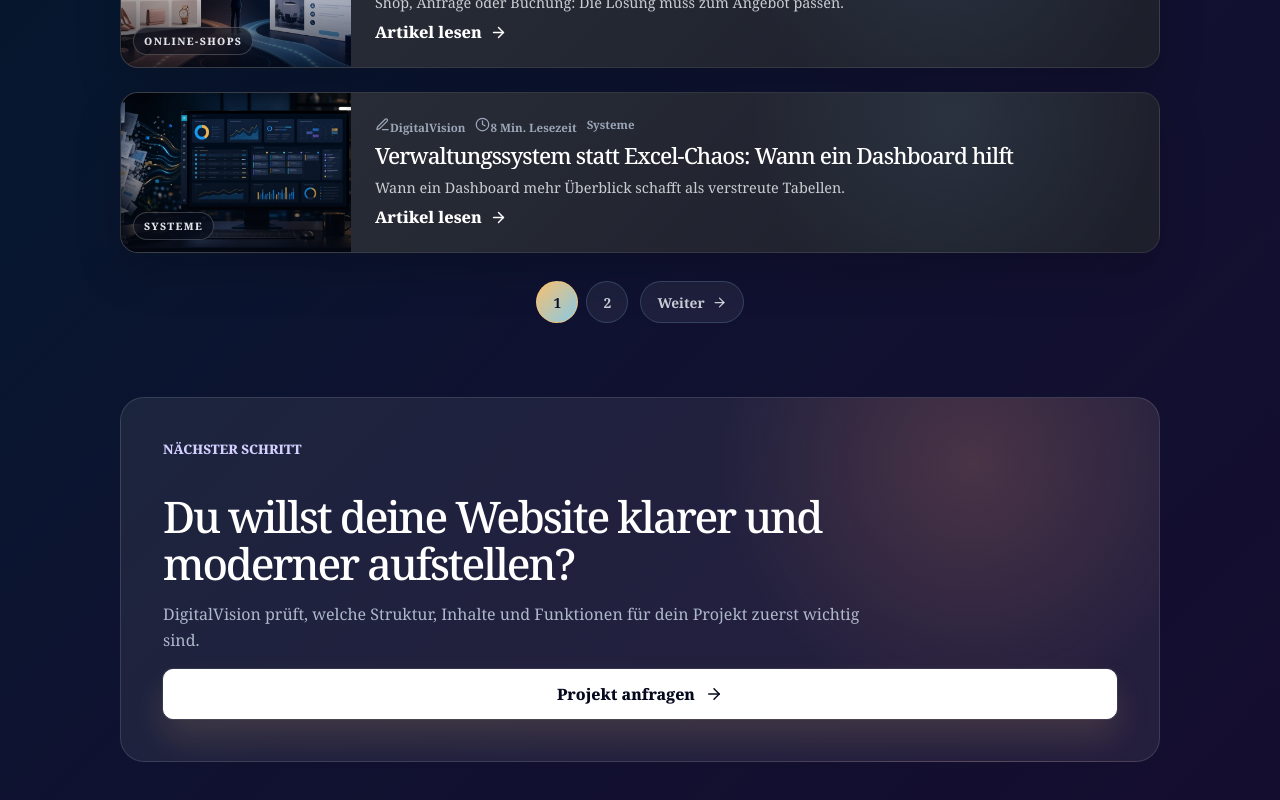
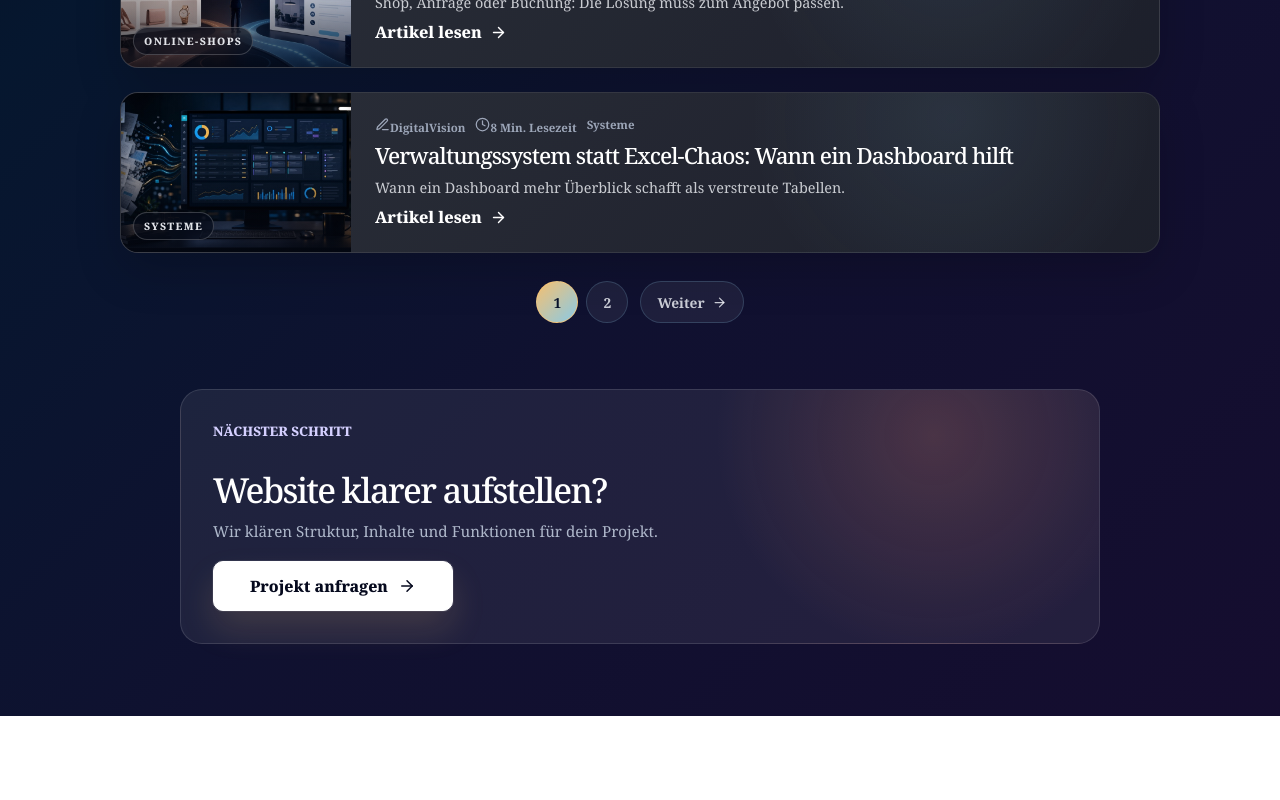
Before and after one commit to parmis2005/digitalvision, a Next.js app: page /blog in a window 1280 px wide. Shown: the part 1317-2117 px from the top of the page. After the commit the page ends 2033 px from the top, so only its background shows below. Built offline with nearby package versions, Linux system fonts and the light colour scheme.

Commit message:
Refine blog footer CTA

```diff
--- a/app/blog/blog-page-content.tsx
+++ b/app/blog/blog-page-content.tsx
@@ -219,10 +219,9 @@
 
       <section className="blog-footer-cta">
         <p className="eyebrow">Nächster Schritt</p>
-        <h2>Du willst deine Website klarer und moderner aufstellen?</h2>
+        <h2>Website klarer aufstellen?</h2>
         <p>
-          DigitalVision prüft, welche Struktur, Inhalte und Funktionen für dein
-          Projekt zuerst wichtig sind.
+          Wir klären Struktur, Inhalte und Funktionen für dein Projekt.
         </p>
         <Link className="primary-button" href="/#kontakt">
           Projekt anfragen
```
Also changed, not shown: app/globals.css.
